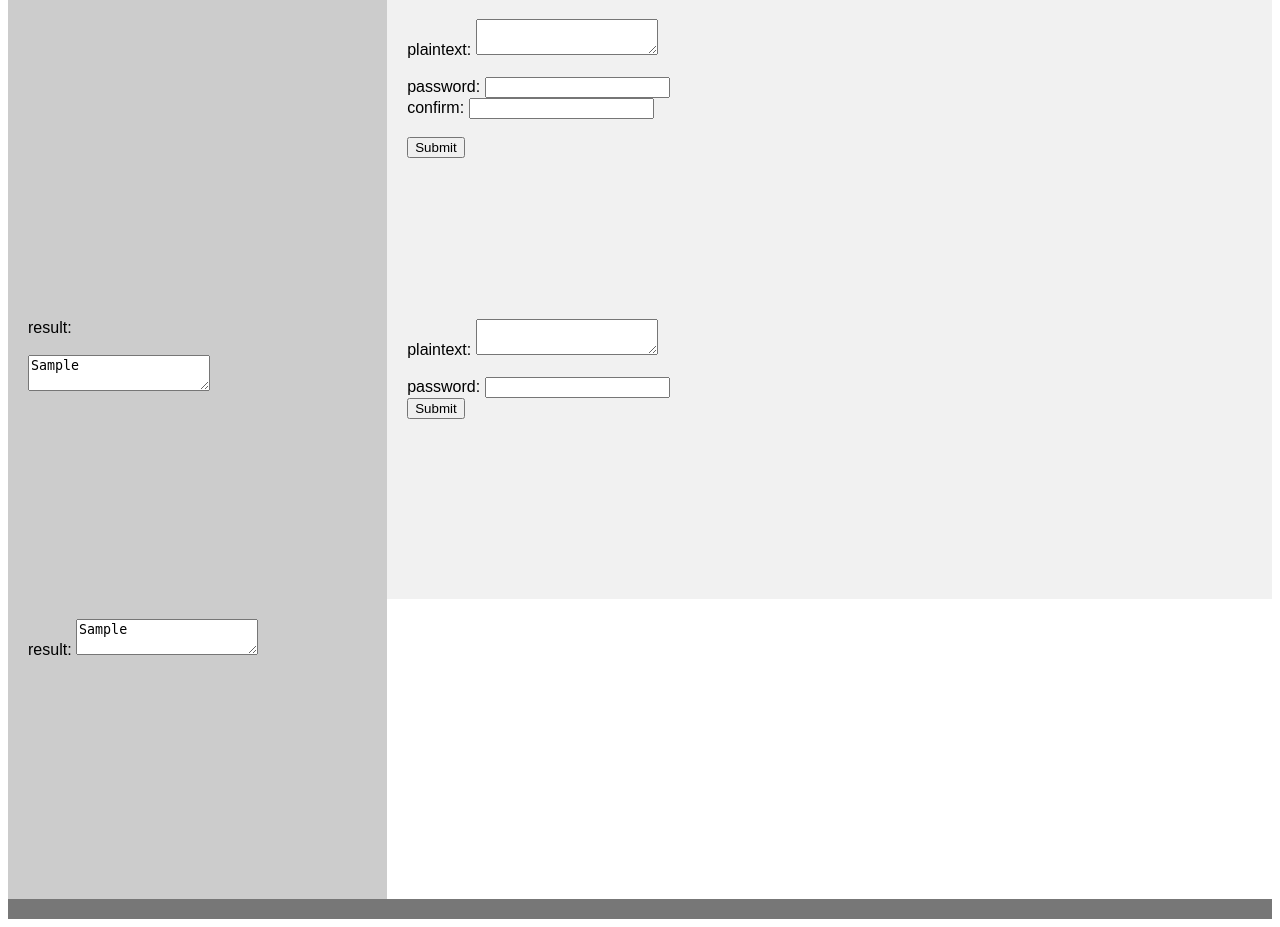
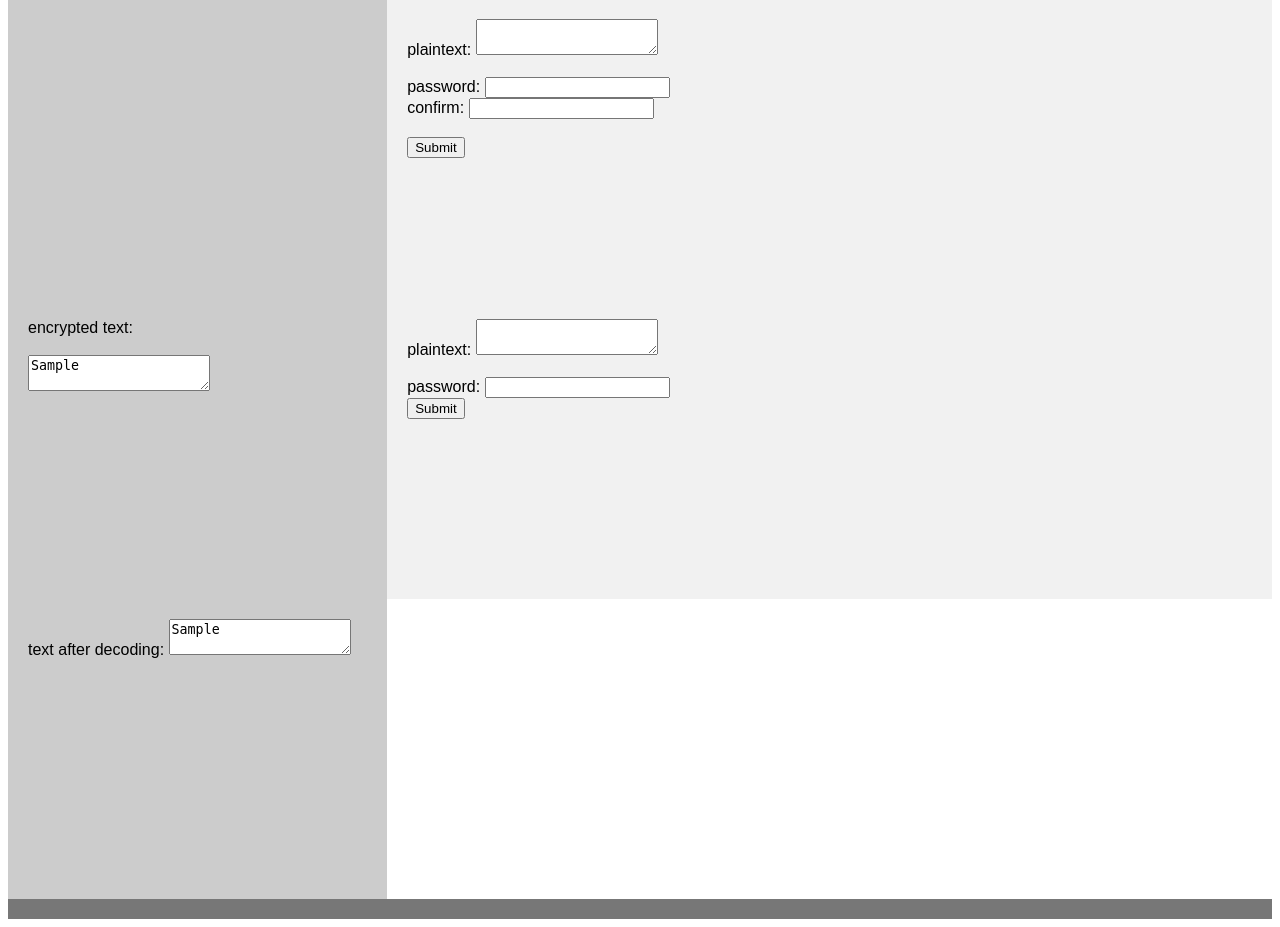
Before and after one commit to thanh97/ASEencrypdecryp, a Flask app: template templates/home.html in a window 1280 px wide. Shown: the part 217-1144 px from the top of the page. Run offline with Flask 2, Linux system fonts and the light colour scheme; the template is opened without the code that fills it: most values are stand-ins (such as "Sample title", 1, 10 or a date in 2020).

Commit message:
First python app

```diff
--- a/app.py
+++ b/app.py
@@ -30,7 +30,6 @@ def home():
 @app.route('/encrypt', methods=['POST','GET'])
 def encryptFunctions():
     if request.method == 'POST':
-        # try:
             data = request.form['plaintext']
             password  = request.form['password']
             passwordConfirm = request.form['confirm']
@@ -52,8 +51,6 @@ def encryptFunctions():
                     templte_data = reader.read()
                     print (templte_data)
                 reader.close()
-        # except:
-        #     print("An exception occurred")
     return render_template('home.html', encode_data=templte_data)
 
 @app.route('/decrypt', methods=['POST', 'GET'])
@@ -76,7 +73,7 @@ def decryptFunctions():
     os.remove('./static/plaintext.txt')
     os.remove('./static/encrypt.txt')
     os.remove('./static/encrypt_out.txt')
-    return render_template('home.html', data2=decrypted_data_out)
+    return render_template('home.html', decrypt_data2=decrypted_data_out)
 
 if __name__ == "__main__":
   app.run(threaded=True, port=5000)
--- a/templates/home.html
+++ b/templates/home.html
@@ -3,7 +3,7 @@
 
 <head>
     <meta charset="utf-8">
-    <title>encryption and decryption</title>
+    <title>encryption and decryption version 1.0</title>
     <meta name="viewport" content="width=device-width, initial-scale=1.0">
     <style>
         * {
@@ -96,7 +96,7 @@
 
     <nav>
         <div>
-            <label>result: <br> </label> <br>
+            <label>encrypted text: <br> </label> <br>
             <textarea type="text" id="plaintext0" name="plaintext0">{{encode_data}}</textarea><br><br>
         </div>
     </nav>
@@ -112,8 +112,8 @@
     </article>
     <nav>
         <div>
-            <label>result: </label>
-            <textarea type="text" id="plaintext1" name="plaintext1">{{data2}}</textarea><br><br>
+            <label>text after decoding: </label>
+            <textarea type="text" id="plaintext1" name="plaintext1">{{decrypt_data2}}</textarea><br><br>
         </div>
     </nav>
 </section>
```
